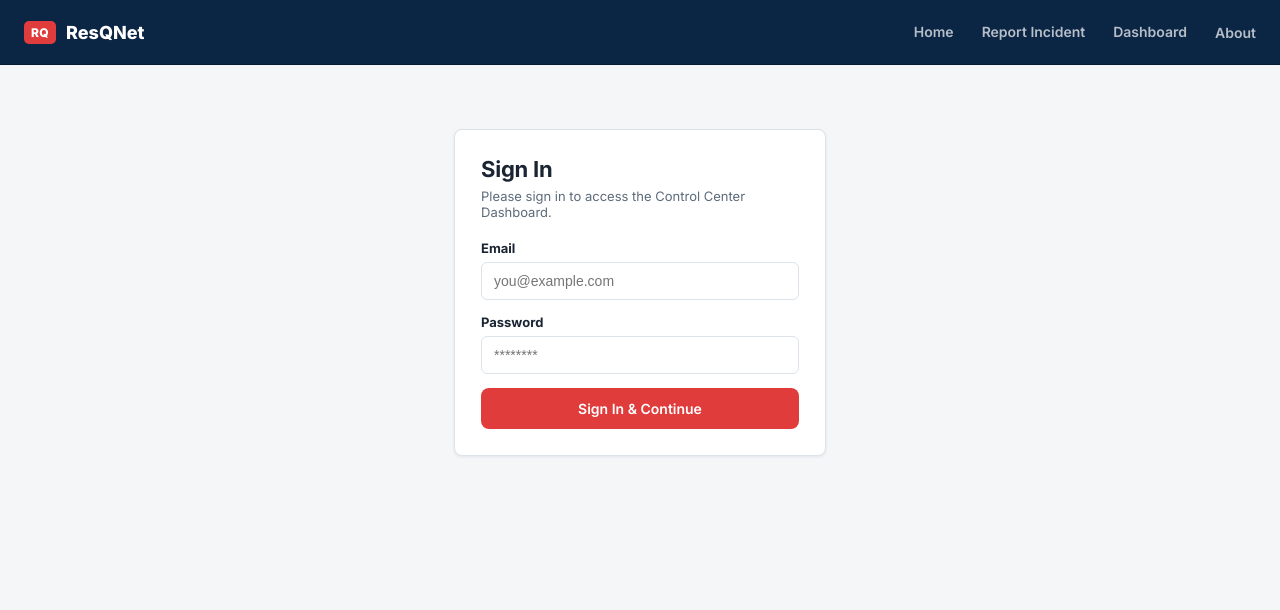
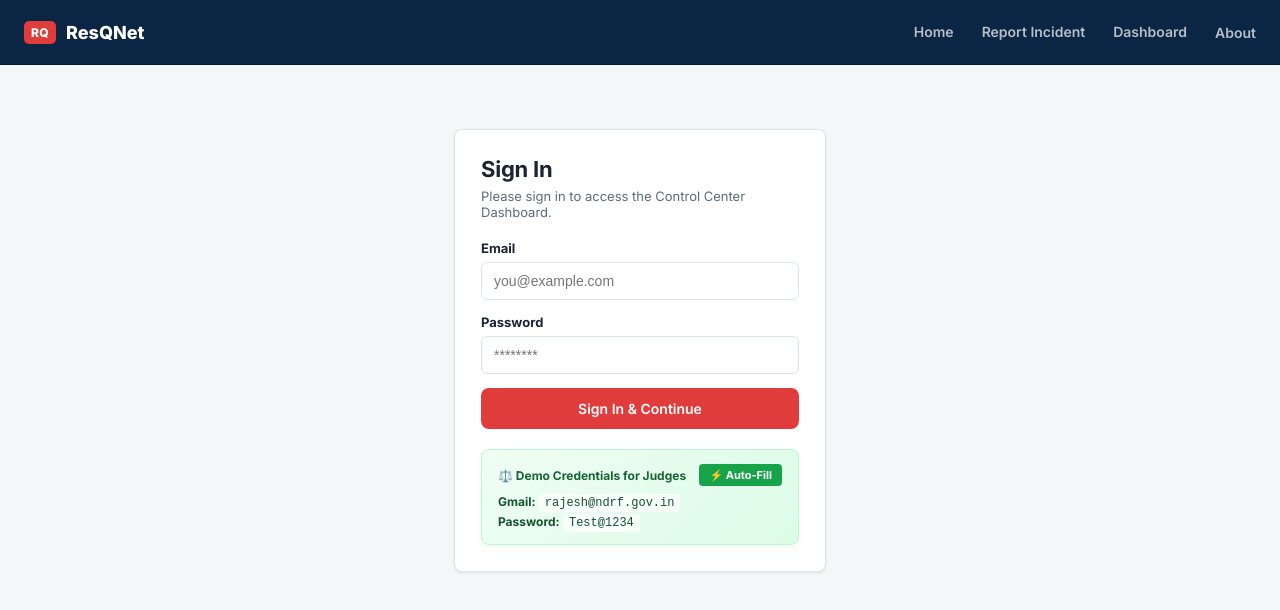
Before and after one commit to jotishnitr/prototype-for-sih, a React (Vite) app: page /login in a window 1280 px wide. Shown: the top 610 px of the page. Built offline with nearby package versions, Linux system fonts and the light colour scheme.

Commit message:
added demo data credientials

```diff
--- a/src/pages/Login.jsx
+++ b/src/pages/Login.jsx
@@ -86,6 +86,50 @@ function Login({ onLogin }) {
             {loading ? 'Signing In...' : 'Sign In & Continue'}
           </button>
         </form>
+
+        {/* Demo Credentials for Judges */}
+        <div style={{
+          marginTop: 20,
+          padding: '14px 16px',
+          background: 'linear-gradient(135deg, #f0fdf4 0%, #dcfce7 100%)',
+          border: '1px solid #bbf7d0',
+          borderRadius: 8,
+          boxShadow: '0 2px 6px rgba(22, 101, 52, 0.06)'
+        }}>
+          <div style={{ display: 'flex', alignItems: 'center', justifyContent: 'space-between', marginBottom: 8 }}>
+            <span style={{ fontSize: 12, fontWeight: 700, color: '#166534', display: 'flex', alignItems: 'center', gap: 6 }}>
+              ⚖️ Demo Credentials for Judges
+            </span>
+            <button
+              type="button"
+              onClick={() => {
+                setEmail('rajesh@ndrf.gov.in')
+                setPassword('Test@1234')
+              }}
+              style={{
+                fontSize: 11,
+                fontWeight: 700,
+                color: '#fff',
+                background: '#16a34a',
+                border: 'none',
+                padding: '4px 10px',
+                borderRadius: 4,
+                cursor: 'pointer'
+              }}
+            >
+              ⚡ Auto-Fill
+            </button>
+          </div>
+
+          <div style={{ fontSize: 12, color: '#14532d', display: 'flex', flexDirection: 'column', gap: 4 }}>
+            <p style={{ margin: 0 }}>
+              <strong>Gmail:</strong> <code style={{ background: 'rgba(255,255,255,0.7)', padding: '2px 6px', borderRadius: 4, fontFamily: 'monospace' }}>rajesh@ndrf.gov.in</code>
+            </p>
+            <p style={{ margin: 0 }}>
+              <strong>Password:</strong> <code style={{ background: 'rgba(255,255,255,0.7)', padding: '2px 6px', borderRadius: 4, fontFamily: 'monospace' }}>Test@1234</code>
+            </p>
+          </div>
+        </div>
       </div>
     </main>
   )
```
